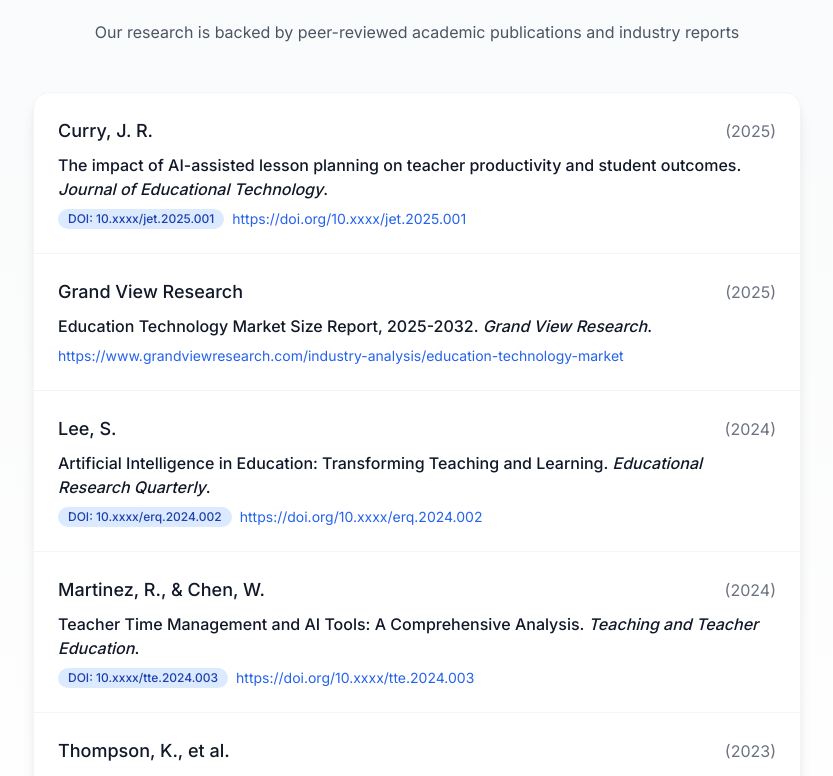
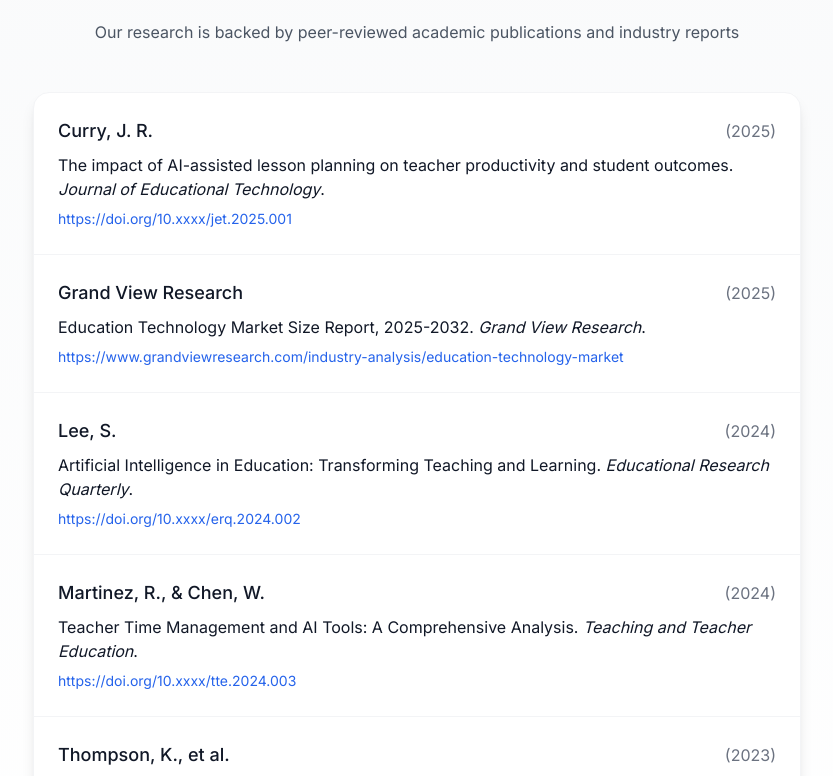
Before and after one commit to NeilARaman/preppal, a React (Vite) app: page / in a window 1280 px wide. Shown: the part 9967-10743 px from the top of the page, without its empty margins (223-1056 px from the left). Built offline with nearby package versions, Linux system fonts and the light colour scheme.

Commit message:
Refactor References component to improve link handling and UI structure by ensuring DOI links are displayed correctly and enhancing the layout for better readability.

```diff
--- a/src/components/sections/References.tsx
+++ b/src/components/sections/References.tsx
@@ -5,8 +5,8 @@ interface Reference {
   year: string;
   title: string;
   source: string;
+  doi?: string;
   url: string;
-  doi?: string;
 }
 
 const references: Reference[] = [
@@ -66,12 +66,7 @@ export const References: React.FC = () => {
                   key={index}
                   className="group p-6 transition-colors hover:bg-gray-50 first:rounded-t-2xl last:rounded-b-2xl"
                 >
-                  <a
-                    href={ref.url}
-                    target="_blank"
-                    rel="noopener noreferrer"
-                    className="block space-y-2"
-                  >
+                  <div className="space-y-2">
                     <div className="flex items-baseline justify-between">
                       <p className="text-lg font-medium text-gray-900">
                         {ref.authors}
@@ -79,22 +74,31 @@ export const References: React.FC = () => {
                       <span className="text-gray-500">({ref.year})</span>
                     </div>
 
-                    <p className="text-gray-900 font-medium">
+                    <p className="text-gray-900">
                       {ref.title}.{' '}
                       <span className="italic">{ref.source}</span>.
                     </p>
 
-                    <div className="flex items-center space-x-2 text-sm">
-                      {ref.doi && (
-                        <span className="inline-flex items-center px-2.5 py-0.5 rounded-full text-xs font-medium bg-blue-100 text-blue-800">
-                          DOI: {ref.doi}
-                        </span>
-                      )}
-                      <span className="text-blue-600 group-hover:underline text-sm">
+                    {ref.doi ? (
+                      <a
+                        href={ref.url}
+                        target="_blank"
+                        rel="noopener noreferrer"
+                        className="inline-flex items-center text-sm text-blue-600 hover:underline"
+                      >
+                        https://doi.org/{ref.doi}
+                      </a>
+                    ) : (
+                      <a
+                        href={ref.url}
+                        target="_blank"
+                        rel="noopener noreferrer"
+                        className="inline-flex items-center text-sm text-blue-600 hover:underline"
+                      >
                         {ref.url}
-                      </span>
-                    </div>
-                  </a>
+                      </a>
+                    )}
+                  </div>
                 </div>
               ))}
             </div>
```
